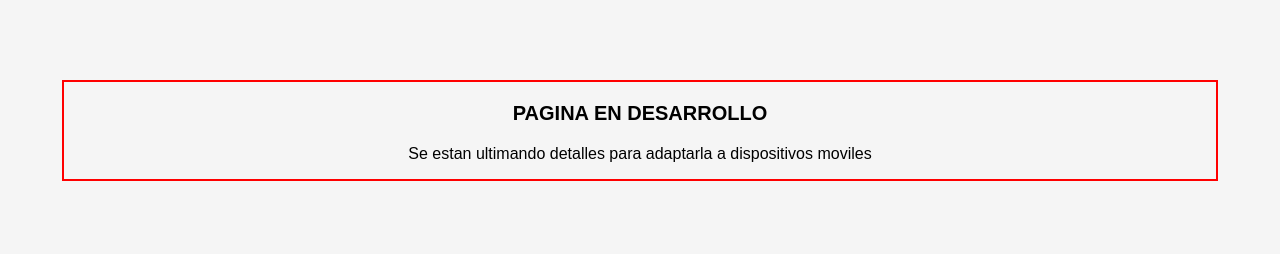
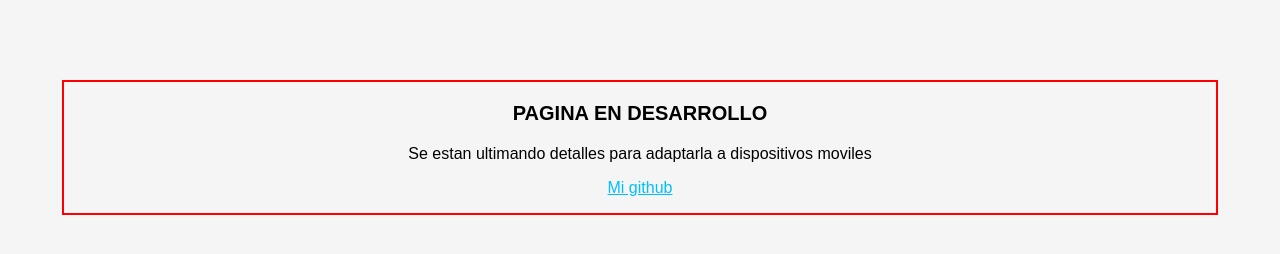
Before and after one commit to guillorente/guillorente, a plain HTML site: page index.html in a window 1280 px wide. Drawn offline with Linux system fonts and the light colour scheme.

Commit message:
Update notAvailable.html

```diff
--- a/pannels/notAvailable.html
+++ b/pannels/notAvailable.html
@@ -3,5 +3,6 @@
     <div id="notificacion" style="border:solid red 2px; margin: 0 auto; text-align: center; display: inline-block; position: relative; top: 10%; left:50%;width: 90vw; transform: translateX(-50%); ">
         <p style="font-size: 20px"><b>PAGINA EN DESARROLLO</b></p>
         <p>Se estan ultimando detalles para adaptarla a dispositivos moviles</p>
+        <p><a href="https://github.com/guillorente">Mi github</a></p>
     </div>
 </div>
```
